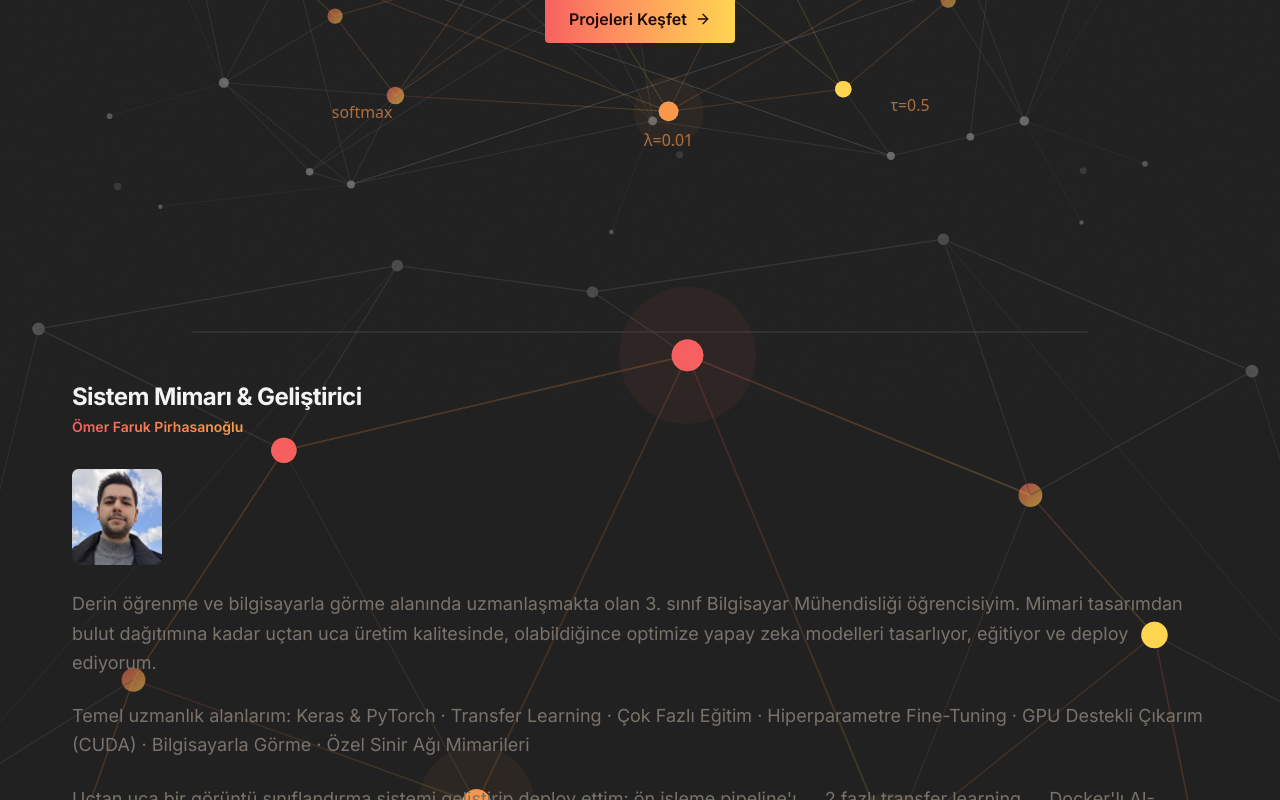
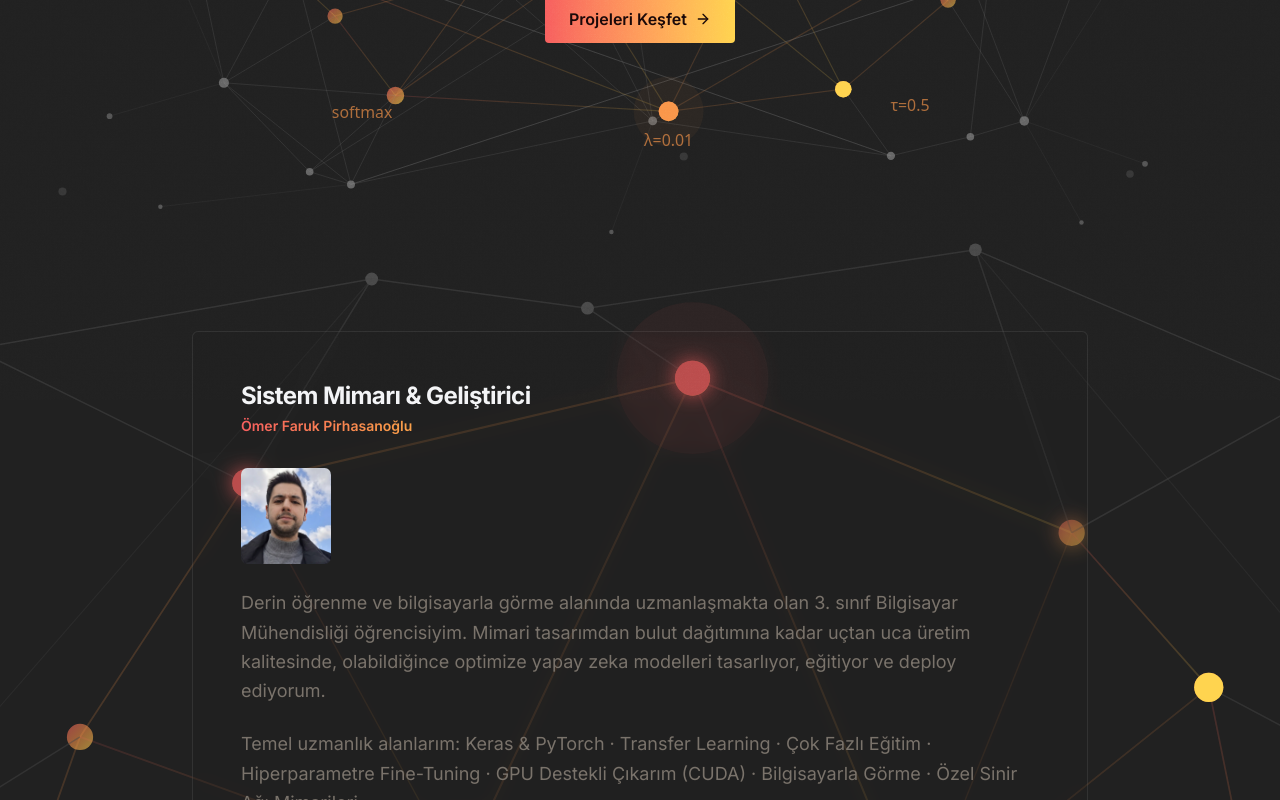
Before and after one commit to omerfarukpirhasanoglu/pirhasanoglu.com, a Next.js app: page / in a window 1280 px wide. Shown: the part 400-1200 px from the top of the page. Built offline with nearby package versions, Linux system fonts and the light colour scheme.

Commit message:
fixing the section position

```diff
--- a/src/app/page.tsx
+++ b/src/app/page.tsx
@@ -272,10 +272,14 @@ export default function LandingPage() {
         </div>
       </main>
       {/*About Me*/}
-      <section className="px-6 py-24 relative z-10 animate-reveal delay-1000">
-        <div className="absolute inset-0 -top-24 -bottom-24 left-0 right-0 pointer-events-none overflow-visible" style={{zIndex: 0}}>
+      <section className="px-6 py-24 relative z-10 animate-reveal delay-1000" style={{overflow: "visible"}}>
 
-          {/* Arka plan node network */}
+        {/* SVG — section'ın tamamına yayılıyor, taşıyor */}
+        <div className="absolute pointer-events-none" style={{
+          inset: "-96px 0",
+          zIndex: 0,
+          overflow: "visible",
+        }}>
           <svg width="100%" height="100%" viewBox="0 0 680 420" preserveAspectRatio="xMidYMid slice" xmlns="http://www.w3.org/2000/svg">
             <defs>
               <linearGradient id="aboutGrad" x1="0%" y1="0%" x2="100%" y2="100%">
@@ -284,8 +288,6 @@ export default function LandingPage() {
                 <stop offset="100%" stopColor="#ffd44f"/>
               </linearGradient>
             </defs>
-
-              {/* tek başına kalmış uzak nodelar */}
             <circle cx="18"  cy="42"  r="1.4" fill="#383838"/>
             <circle cx="648" cy="28"  r="1.6" fill="#383838"/>
             <circle cx="12"  cy="388" r="1.4" fill="#383838"/>
@@ -298,8 +300,6 @@ export default function LandingPage() {
             <circle cx="288" cy="402" r="1.4" fill="#383838"/>
             <circle cx="508" cy="12"  r="1.3" fill="#383838"/>
             <circle cx="142" cy="18"  r="1.4" fill="#383838"/>
-
-              {/* orta ring */}
             <circle cx="112" cy="72"  r="2.4" fill="#505050"/>
             <circle cx="248" cy="48"  r="2.2" fill="#4a4a4a"/>
             <circle cx="455" cy="38"  r="2.2" fill="#4a4a4a"/>
@@ -313,8 +313,6 @@ export default function LandingPage() {
             <circle cx="322" cy="58"  r="2.2" fill="#4a4a4a"/>
             <circle cx="158" cy="338" r="2.0" fill="#444"/>
             <circle cx="542" cy="318" r="2.0" fill="#444"/>
-
-              {/* orta ring edge'ler */}
             <line x1="112" y1="72"  x2="248" y2="48"  stroke="#484848" strokeWidth="0.5" opacity="0.55"/>
             <line x1="248" y1="48"  x2="322" y2="58"  stroke="#484848" strokeWidth="0.5" opacity="0.5"/>
             <line x1="322" y1="58"  x2="455" y2="38"  stroke="#484848" strokeWidth="0.5" opacity="0.5"/>
@@ -330,8 +328,6 @@ export default function LandingPage() {
             <line x1="455" y1="38"  x2="618" y2="232" stroke="#484848" strokeWidth="0.4" opacity="0.25"/>
             <line x1="158" y1="338" x2="105" y2="368" stroke="#484848" strokeWidth="0.4" opacity="0.3"/>
             <line x1="542" y1="318" x2="578" y2="348" stroke="#484848" strokeWidth="0.4" opacity="0.3"/>
-
-              {/* CORE nodes */}
             <circle cx="205" cy="118" r="4.8" fill="url(#aboutGrad)" opacity="0.60"/>
             <circle cx="358" cy="82"  r="6.0" fill="url(#aboutGrad)" opacity="0.78"/>
             <circle cx="488" cy="135" r="4.5" fill="url(#aboutGrad)" opacity="0.62"/>
@@ -344,8 +340,6 @@ export default function LandingPage() {
             <circle cx="195" cy="348" r="4.2" fill="url(#aboutGrad)" opacity="0.55"/>
             <circle cx="382" cy="335" r="5.5" fill="url(#aboutGrad)" opacity="0.74"/>
             <circle cx="505" cy="358" r="4.0" fill="url(#aboutGrad)" opacity="0.52"/>
-
-              {/* core edges */}
             <line x1="205" y1="118" x2="358" y2="82"  stroke="url(#aboutGrad)" strokeWidth="0.7" opacity="0.2"/>
             <line x1="358" y1="82"  x2="488" y2="135" stroke="url(#aboutGrad)" strokeWidth="0.7" opacity="0.2"/>
             <line x1="205" y1="118" x2="148" y2="205" stroke="url(#aboutGrad)" strokeWidth="0.6" opacity="0.18"/>
@@ -365,8 +359,6 @@ export default function LandingPage() {
             <line x1="435" y1="268" x2="382" y2="335" stroke="url(#aboutGrad)" strokeWidth="0.6" opacity="0.14"/>
             <line x1="205" y1="118" x2="278" y2="252" stroke="url(#aboutGrad)" strokeWidth="0.5" opacity="0.1"/>
             <line x1="488" y1="135" x2="435" y2="268" stroke="url(#aboutGrad)" strokeWidth="0.5" opacity="0.1"/>
-
-              {/* core-to-mid */}
             <line x1="112" y1="72"  x2="205" y2="118" stroke="#484848" strokeWidth="0.5" opacity="0.5"/>
             <line x1="248" y1="48"  x2="205" y2="118" stroke="#484848" strokeWidth="0.5" opacity="0.45"/>
             <line x1="322" y1="58"  x2="358" y2="82"  stroke="#484848" strokeWidth="0.5" opacity="0.5"/>
@@ -381,14 +373,10 @@ export default function LandingPage() {
             <line x1="578" y1="348" x2="558" y2="302" stroke="#484848" strokeWidth="0.4" opacity="0.4"/>
             <line x1="158" y1="338" x2="115" y2="298" stroke="#484848" strokeWidth="0.4" opacity="0.35"/>
             <line x1="542" y1="318" x2="558" y2="302" stroke="#484848" strokeWidth="0.4" opacity="0.35"/>
-
-              {/* GLOW */}
             <circle cx="358" cy="82"  r="26" fill="#f75f5f" opacity="0.055"/>
             <circle cx="278" cy="252" r="22" fill="#f9964a" opacity="0.05"/>
             <circle cx="435" cy="268" r="20" fill="#ffd44f" opacity="0.05"/>
             <circle cx="382" cy="335" r="22" fill="#f9964a" opacity="0.05"/>
-
-              {/* PULSE */}
             <circle cx="358" cy="82" r="6" fill="#f75f5f">
               <animate attributeName="r"       values="6;24;6"    dur="4.0s" repeatCount="indefinite"/>
               <animate attributeName="opacity" values="0.6;0;0.6" dur="4.0s" repeatCount="indefinite"/>
@@ -424,16 +412,16 @@ export default function LandingPage() {
           </svg>
         </div>
 
-          {/* Cam zemin */}
-          <div className="max-w-4xl mx-auto relative" style={{zIndex: 1, borderRadius: "6px",
-            background: "rgba(33,33,33,0.38)",
+        {/* Cam kart — SVG'nin üstünde */}
+        <div className="max-w-4xl mx-auto relative" style={{
+          zIndex: 1,
+          borderRadius: "6px",
+          background: "rgba(33,33,33,0.28)",
           backdropFilter: "blur(10px)",
           WebkitBackdropFilter: "blur(10px)",
           border: "0.5px solid rgba(255,255,255,0.08)",
-          }}/>
-
-          {/* İçerik */}
-          <div className="relative z-10 p-8 md:p-12">
+        }}>
+          <div className="p-8 md:p-12">
             <div className="flex items-center gap-4 mb-8">
               <div>
                 <h2 className="text-2xl font-bold tracking-tight text-gray-100">Sistem Mimarı & Geliştirici</h2>
@@ -447,7 +435,6 @@ export default function LandingPage() {
                 </p>
               </div>
             </div>
-
             <div className="space-y-6 text-textMuted leading-relaxed text-lg">
               <Image src="/profile.png" alt="Ömer Faruk Pirhasanoğlu" width={90} height={90} style={{ borderRadius: "7%" }} />
               <p>
@@ -467,6 +454,8 @@ export default function LandingPage() {
               <p>Ben feedback panelini bitirene kadar öneriler için sosyal medya adreslerim aşağıda bulunuyor olacak.</p>
             </div>
           </div>
+        </div>
+
       </section>
 
       {/* Projects Section */}
```
Lines whose indentation alone changed are shown as unchanged.
